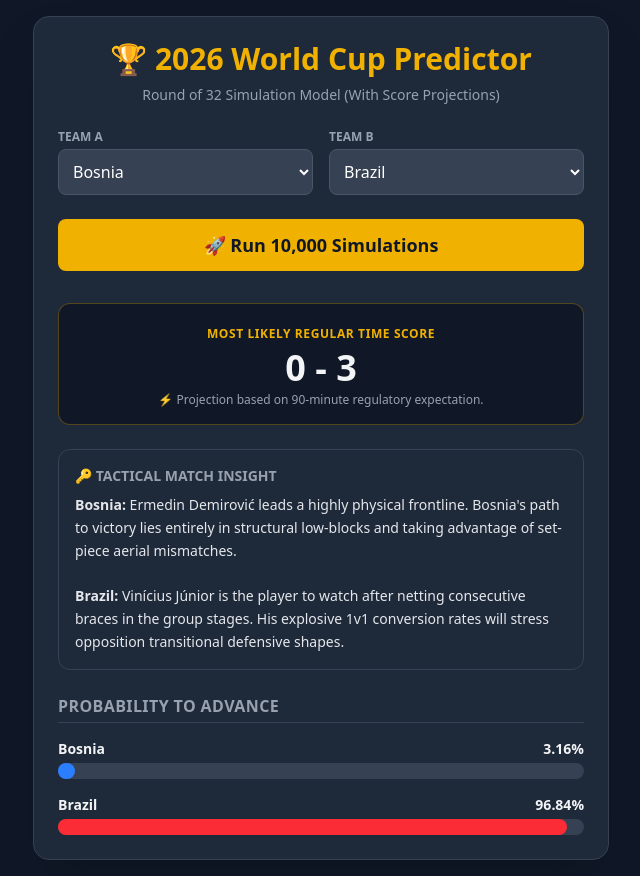
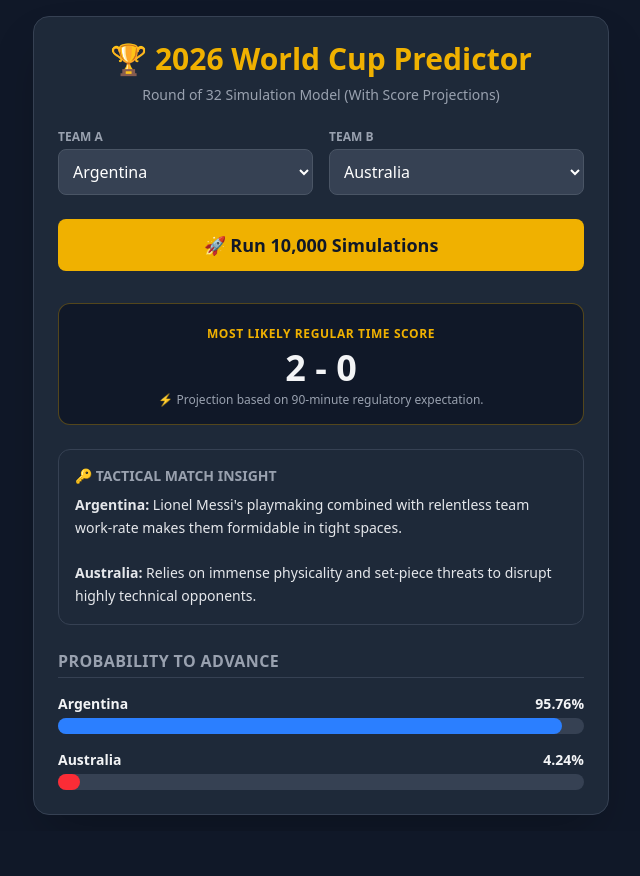
Before and after one commit to vr4class/wc2026-predictor-knockout, a plain HTML site: page index.html in a window 1280 px wide. Both pictures are taken after a click on the button "🚀 Run 10,000 Simulations". Shown: the whole page, without its empty margins (319-959 px from the left). After the commit the page ends 831 px from the top, so only its background shows below. Drawn offline with nearby package versions, Linux system fonts and the light colour scheme.

Commit message:
Update index.html

```diff
--- a/index.html
+++ b/index.html
@@ -68,43 +68,39 @@
     </div>
 
     <script>
-        // 1. Enhanced 2026 Data Dictionary with Player and Tactical Insights
+        // 1. Enhanced 2026 Data Dictionary (All confirmed teams from your bracket screenshot)
         const teamsData = {
-            'Brazil': {
-                elo: 2110, xgAtt: 2.45, xgDef: 0.55, host: 0.0, depth: 9.5,
-                insight: "Vinícius Júnior is the player to watch after netting consecutive braces in the group stages. His explosive 1v1 conversion rates will stress opposition transitional defensive shapes."
-            },
-            'Japan': {
-                elo: 1860, xgAtt: 1.50, xgDef: 1.15, host: 0.0, depth: 6.0,
-                insight: "Kaoru Mitoma remains a lethal threat on counter-attacks. Japan's disciplined mid-block relies heavily on his progressive carries to challenge high defensive lines."
-            },
-            'USA': {
-                elo: 1940, xgAtt: 1.95, xgDef: 1.05, host: 0.25, depth: 7.5,
-                insight: "Christian Pulisic is in exceptional form, driving creative progressions. Supported by a significant local host crowd advantage, the USMNT generates overloads down the left flank."
-            },
-            'Bosnia': {
-                elo: 1750, xgAtt: 1.15, xgDef: 1.50, host: 0.0, depth: 4.5,
-                insight: "Ermedin Demirović leads a highly physical frontline. Bosnia's path to victory lies entirely in structural low-blocks and taking advantage of set-piece aerial mismatches."
-            },
-            'Netherlands': {
-                elo: 1990, xgAtt: 2.10, xgDef: 0.80, host: 0.0, depth: 8.5,
-                insight: "Cody Gakpo is the key focal point, executing clinical finishes across three consecutive matches. Their high territorial pressure leaves gaps behind if pressed effectively."
-            },
-            'Morocco': {
-                elo: 1895, xgAtt: 1.65, xgDef: 1.10, host: 0.0, depth: 7.0,
-                insight: "Achraf Hakimi provides rapid, overlapping wide transitions. Morocco controls match dynamics beautifully through compact midfield spacing and elite ball retention."
-            },
-            'South Africa': {
-                elo: 1690, xgAtt: 1.20, xgDef: 1.35, host: 0.0, depth: 3.5,
-                insight: "Teboho Mokoena's deep distribution and long-range accuracy dictate their tempo. They face steep challenges when required to contain deeper squad rotations."
-            },
-            'Canada': {
-                elo: 1780, xgAtt: 1.40, xgDef: 1.25, host: 0.25, depth: 5.5,
-                insight: "Alphonso Davies represents an elite tactical weapon out wide. Canada's regional tactical edge depends on utilizing his pure recovering speed to deny counters."
-            }
+            'Argentina': { elo: 2150, xgAtt: 2.20, xgDef: 0.60, host: 0.0, depth: 9.5, insight: "Lionel Messi's playmaking combined with relentless team work-rate makes them formidable in tight spaces." },
+            'Australia': { elo: 1650, xgAtt: 1.10, xgDef: 1.40, host: 0.0, depth: 4.5, insight: "Relies on immense physicality and set-piece threats to disrupt highly technical opponents." },
+            'Belgium': { elo: 1900, xgAtt: 1.90, xgDef: 1.00, host: 0.0, depth: 8.0, insight: "Kevin De Bruyne remains the central creative hub, capable of threading passes through deep defensive blocks." },
+            'Bosnia': { elo: 1750, xgAtt: 1.15, xgDef: 1.50, host: 0.0, depth: 4.5, insight: "Ermedin Demirović leads a highly physical frontline. Their path to victory lies in structural low-blocks." },
+            'Brazil': { elo: 2110, xgAtt: 2.45, xgDef: 0.55, host: 0.0, depth: 9.5, insight: "Vinícius Júnior is explosive in 1v1 situations. Their conversion rates will stress opposition transitional shapes." },
+            'Canada': { elo: 1780, xgAtt: 1.40, xgDef: 1.25, host: 0.25, depth: 5.5, insight: "Alphonso Davies represents an elite tactical weapon out wide, utilizing pure recovering speed to deny counters." },
+            'Cape Verde': { elo: 1500, xgAtt: 0.90, xgDef: 1.70, host: 0.0, depth: 3.0, insight: "A fearless underdog with rapid wingers looking to aggressively exploit high defensive lines on the counter." },
+            'Colombia': { elo: 1850, xgAtt: 1.60, xgDef: 1.10, host: 0.0, depth: 7.0, insight: "Luis Díaz brings unpredictable flair and pace to the left wing, constantly stretching defensive shapes." },
+            'Ecuador': { elo: 1720, xgAtt: 1.30, xgDef: 1.20, host: 0.0, depth: 5.5, insight: "Moises Caicedo covers immense ground. A highly athletic squad that is dominant in midfield duels." },
+            'Egypt': { elo: 1640, xgAtt: 1.20, xgDef: 1.30, host: 0.0, depth: 4.5, insight: "Mohamed Salah is the ultimate game-changer, capable of scoring from isolation even with limited possession." },
+            'England': { elo: 2050, xgAtt: 2.10, xgDef: 0.70, host: 0.0, depth: 9.0, insight: "Jude Bellingham drives the midfield. They possess incredible squad depth and versatile attacking options off the bench." },
+            'France': { elo: 2100, xgAtt: 2.30, xgDef: 0.65, host: 0.0, depth: 9.5, insight: "Kylian Mbappé's explosive pace is unmatched. They boast arguably the deepest talent pool in the tournament." },
+            'Germany': { elo: 2000, xgAtt: 2.05, xgDef: 0.85, host: 0.0, depth: 8.5, insight: "Jamal Musiala provides elite creative spark. They rely heavily on high pressing and fluid attacking rotations." },
+            'Ghana': { elo: 1600, xgAtt: 1.25, xgDef: 1.45, host: 0.0, depth: 5.0, insight: "Mohammed Kudus provides creative flair and a serious goal threat from central attacking midfield areas." },
+            'Ivory Coast': { elo: 1650, xgAtt: 1.35, xgDef: 1.30, host: 0.0, depth: 5.5, insight: "Fast transitional play powered by a highly physical and dynamic box-to-box midfield presence." },
+            'Japan': { elo: 1860, xgAtt: 1.50, xgDef: 1.15, host: 0.0, depth: 6.0, insight: "Kaoru Mitoma remains a lethal threat. Japan's disciplined mid-block relies on his progressive carries." },
+            'Mexico': { elo: 1750, xgAtt: 1.45, xgDef: 1.20, host: 0.25, depth: 6.5, insight: "Edson Álvarez anchors the midfield. Mexico enjoys a massive home-continent crowd advantage pushing their tempo." },
+            'Morocco': { elo: 1895, xgAtt: 1.65, xgDef: 1.10, host: 0.0, depth: 7.0, insight: "Achraf Hakimi provides rapid, overlapping transitions. They control dynamics beautifully through compact spacing." },
+            'Netherlands': { elo: 1990, xgAtt: 2.10, xgDef: 0.80, host: 0.0, depth: 8.5, insight: "Cody Gakpo is the key focal point. Their high territorial pressure leaves gaps behind if bypassed effectively." },
+            'Norway': { elo: 1730, xgAtt: 1.55, xgDef: 1.35, host: 0.0, depth: 6.0, insight: "Erling Haaland is an absolute force in the box. Early crosses and direct balls are highly effective for them." },
+            'Paraguay': { elo: 1680, xgAtt: 1.05, xgDef: 1.15, host: 0.0, depth: 4.5, insight: "A gritty defensive low-block team that excels at frustrating high-possession sides with tactical fouling." },
+            'Portugal': { elo: 2020, xgAtt: 2.15, xgDef: 0.75, host: 0.0, depth: 8.5, insight: "Bruno Fernandes orchestrates attacks, feeding a versatile and highly lethal front line." },
+            'South Africa': { elo: 1690, xgAtt: 1.20, xgDef: 1.35, host: 0.0, depth: 3.5, insight: "Teboho Mokoena's deep distribution dictates their tempo. They struggle when forced to contain deeper squad rotations." },
+            'South Korea': { elo: 1700, xgAtt: 1.35, xgDef: 1.25, host: 0.0, depth: 5.5, insight: "Son Heung-min's leadership and elite two-footed finishing make them incredibly dangerous on the counter-attack." },
+            'Spain': { elo: 2050, xgAtt: 1.95, xgDef: 0.60, host: 0.0, depth: 9.0, insight: "Rodri controls the rhythm. They dominate possession and suffocate opponents with immediate counter-pressing." },
+            'Sweden': { elo: 1740, xgAtt: 1.45, xgDef: 1.20, host: 0.0, depth: 6.0, insight: "Alexander Isak offers clinical finishing. They are heavily dangerous on attacking transitions and set-pieces." },
+            'Switzerland': { elo: 1800, xgAtt: 1.40, xgDef: 1.10, host: 0.0, depth: 6.5, insight: "Granit Xhaka dictates the tempo. They feature a highly organized and notoriously resilient defensive unit." },
+            'USA': { elo: 1940, xgAtt: 1.95, xgDef: 1.05, host: 0.25, depth: 7.5, insight: "Christian Pulisic drives creative progressions. Supported by a home crowd, they generate heavy overloads out wide." }
         };
 
-        // Populate Dropdowns Automatically
+        // Populate Dropdowns Dynamically
         const selectA = document.getElementById('teamA');
         const selectB = document.getElementById('teamB');
         Object.keys(teamsData).sort().forEach((team, index) => {
@@ -112,7 +108,7 @@
             selectB.options[selectB.options.length] = new Option(team, team, index === 1, index === 1);
         });
 
-        // Poisson Generator
+        // Poisson Distribution Random Generator
         function getPoisson(lambda) {
             let L = Math.exp(-lambda);
             let k = 0, p = 1.0;
@@ -133,11 +129,12 @@
             const statsA = teamsData[teamA];
             const statsB = teamsData[teamB];
 
+            // Adjust attack values dynamically relative to target opponent defensive stability and Elo differentials
             let lambdaA = Math.max(0.1, (statsA.xgAtt * statsB.xgDef / 1.2) + statsA.host + (statsA.elo - statsB.elo) * 0.0005);
             let lambdaB = Math.max(0.1, (statsB.xgAtt * statsA.xgDef / 1.2) + statsB.host - (statsA.elo - statsB.elo) * 0.0005);
 
             let winA = 0, winB = 0;
-            let scoreLines = {}; // Track regular time scores
+            let scoreLines = {}; // Store results of regular-time projections
             const simulations = 10000;
 
             for (let i = 0; i < simulations; i++) {
@@ -145,7 +142,6 @@
                 let goalsA = getPoisson(lambdaA);
                 let goalsB = getPoisson(lambdaB);
 
-                // Log the exact scoreline
                 let scoreKey = `${goalsA}-${goalsB}`;
                 scoreLines[scoreKey] = (scoreLines[scoreKey] || 0) + 1;
 
@@ -154,7 +150,7 @@
                 } else if (goalsB > goalsA) {
                     winB++;
                 } else {
-                    // Extra Time
+                    // Extra Time (30 mins)
                     let etGoalsA = getPoisson(lambdaA * 0.3);
                     let etGoalsB = getPoisson(lambdaB * 0.3);
 
@@ -170,7 +166,7 @@
                 }
             }
 
-            // 1. Extract the Most Frequent Scoreline
+            // Extract the most frequent scoreline structure
             let mostFrequentScore = "0-0";
             let maxCount = 0;
             for (const [score, count] of Object.entries(scoreLines)) {
@@ -181,13 +177,12 @@
             }
             let [predGoalsA, predGoalsB] = mostFrequentScore.split("-");
 
-            // 2. Format UI Displays
             const probA = (winA / simulations) * 100;
             const probB = (winB / simulations) * 100;
 
+            // Render score display
             document.getElementById('predictedScore').innerText = `${predGoalsA} - ${predGoalsB}`;
 
-            // Overtime Notice helper context
             if (predGoalsA === predGoalsB) {
                 let favoredWinner = probA > probB ? teamA : teamB;
                 document.getElementById('overtimeNotice').innerText = `⚠️ Match projected to go to Extra Time/Penalties. ${favoredWinner} holds the edge to ultimately advance.`;
@@ -195,13 +190,13 @@
                 document.getElementById('overtimeNotice').innerText = "⚡ Projection based on 90-minute regulatory expectation.";
             }
 
-            // 3. Generate Dynamic Match Insight Commentary
+            // Render custom team insights
             document.getElementById('matchInsight').innerHTML = `
                 <strong>${teamA}:</strong> ${statsA.insight}<br><br>
                 <strong>${teamB}:</strong> ${statsB.insight}
             `;
 
-            // 4. Update Probability Bars
+            // Render structural probability tracking bars
             document.getElementById('nameA').innerText = teamA;
             document.getElementById('probA').innerText = probA.toFixed(2) + "%";
             document.getElementById('barA').style.width = probA + "%";
```
